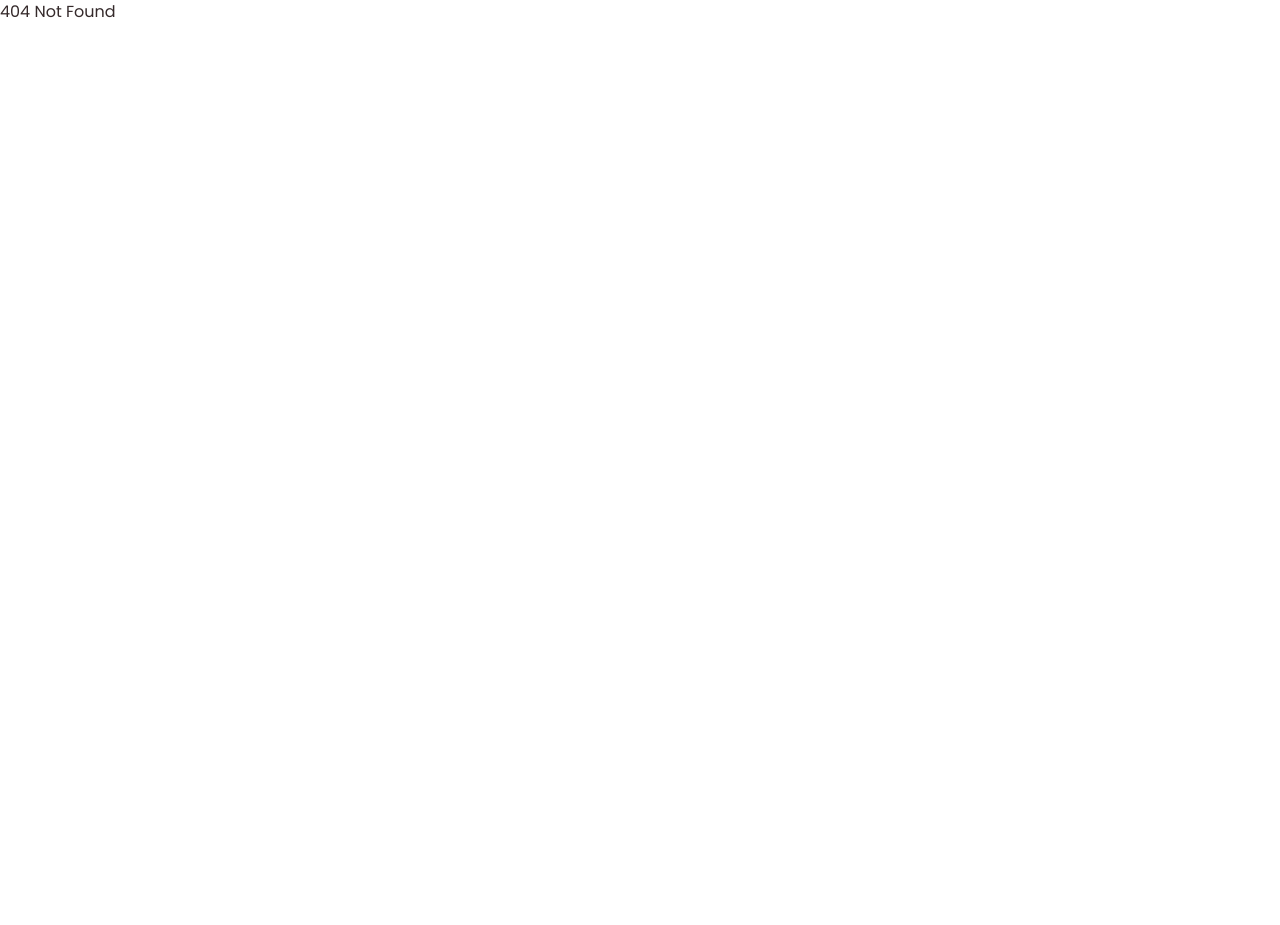
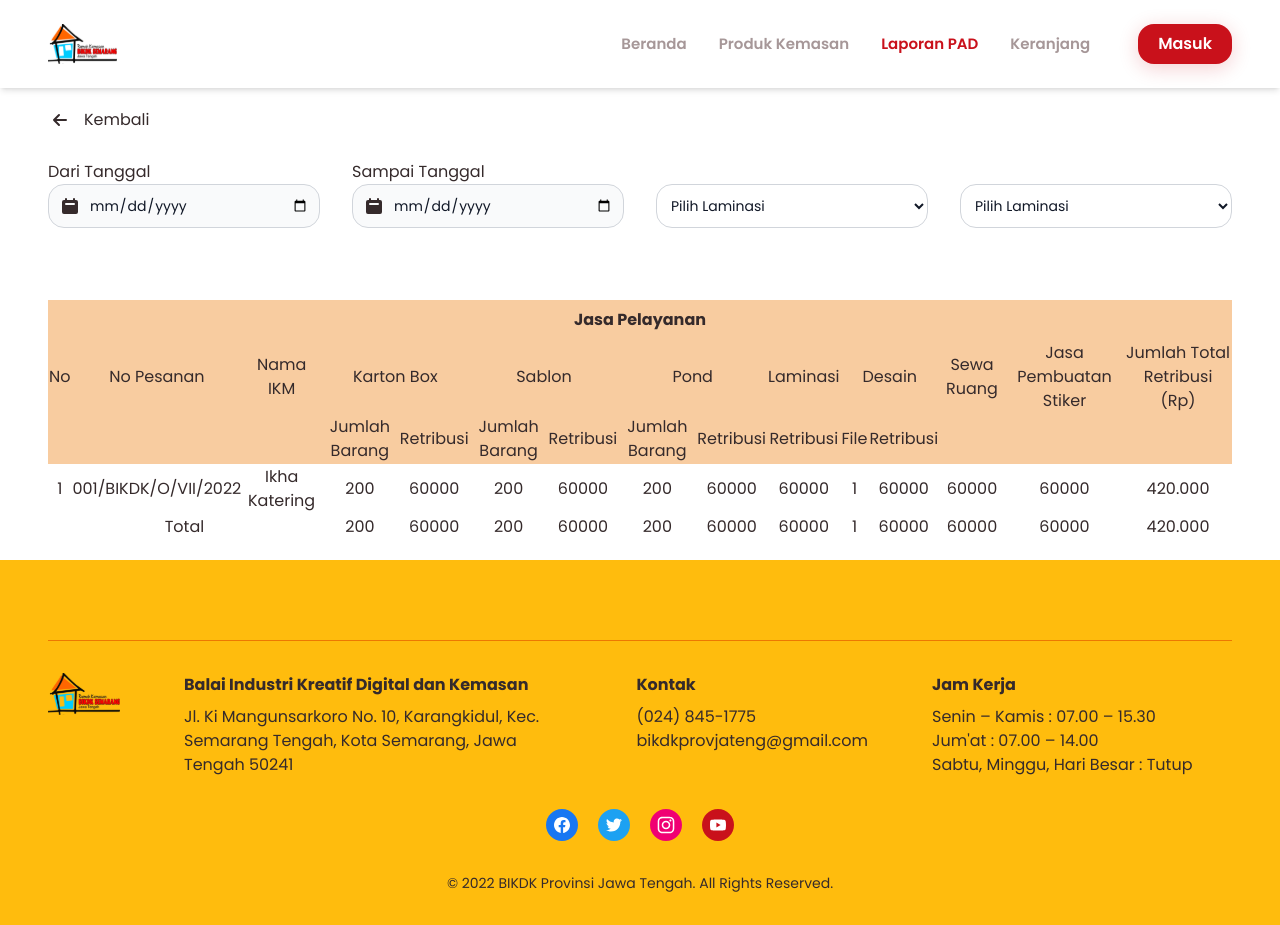
Before and after one commit to ivannoard/simpelmen-fe, a React (Create React App) app: page /laporan in a window 1280 px wide. Before the commit this address had no page. Before the commit the page ends 800 px from the top, so only its background shows below. Built offline with nearby package versions, Linux system fonts and the light colour scheme.

Commit message:
page pad done & need review

```diff
--- a/src/App.js
+++ b/src/App.js
@@ -9,6 +9,7 @@ import WithFrame from "./components/global/WithFrame";
 import ForgotPassword from "./pages/Auth/ForgotPassword";
 import NewPassword from "./pages/Auth/NewPassword";
 import { useEffect } from "react";
+import PAD from "./pages/PAD";
 
 const ProtectingRoute = (props) => {
   const navigate = useNavigate();
@@ -74,6 +75,7 @@ function App() {
         <Route element={<WithFrame />}>
           <Route path="/" element={<Home />} />
           <Route path="/detail-produk/:productId" element={<DetailProduct />} />
+          <Route path="/laporan" element={<PAD />} />
           <Route
             path="/dashboard"
             element={
--- /dev/null
+++ b/src/pages/PAD/index.jsx
@@ -0,0 +1,179 @@
+import React from "react";
+import { HiOutlineArrowSmLeft } from "react-icons/hi";
+import { Link } from "react-router-dom";
+
+const PAD = () => {
+  return (
+    <>
+      <main>
+        <section className="containers">
+          <div className="mb-5">
+            <Link to="/" className="flex items-center mb-3">
+              <HiOutlineArrowSmLeft className="text-2xl mr-3" />
+              <span className="leading-10">Kembali</span>
+            </Link>
+          </div>
+          <div className="grid grid-cols-1 md:grid-cols-4 gap-x-8">
+            <div>
+              <p>Dari Tanggal</p>
+              <div className="relative">
+                <div className="flex absolute inset-y-0 left-0 items-center pl-3 pointer-events-none">
+                  <svg
+                    aria-hidden="true"
+                    className="w-5 h-5 text-gray-500 dark:text-gray-400"
+                    fill="currentColor"
+                    viewBox="0 0 20 20"
+                    xmlns="http://www.w3.org/2000/svg"
+                  >
+                    <path
+                      fillRule="evenodd"
+                      d="M6 2a1 1 0 00-1 1v1H4a2 2 0 00-2 2v10a2 2 0 002 2h12a2 2 0 002-2V6a2 2 0 00-2-2h-1V3a1 1 0 10-2 0v1H7V3a1 1 0 00-1-1zm0 5a1 1 0 000 2h8a1 1 0 100-2H6z"
+                      clipRule="evenodd"
+                    ></path>
+                  </svg>
+                </div>
+                <input
+                  name="start"
+                  type="date"
+                  className="bg-gray-50 border border-gray-300 text-gray-900 sm:text-sm rounded-2xl focus:ring-blue-500 focus:border-blue-500 block w-full pl-10 p-2.5  dark:bg-gray-700 dark:border-gray-600 dark:placeholder-gray-400 dark:text-white dark:focus:ring-blue-500 dark:focus:border-blue-500"
+                  placeholder="Select date start"
+                />
+              </div>
+            </div>
+            <div>
+              <p>Sampai Tanggal</p>
+              <div className="relative">
+                <div className="flex absolute inset-y-0 left-0 items-center pl-3 pointer-events-none">
+                  <svg
+                    aria-hidden="true"
+                    className="w-5 h-5 text-gray-500 dark:text-gray-400"
+                    fill="currentColor"
+                    viewBox="0 0 20 20"
+                    xmlns="http://www.w3.org/2000/svg"
+                  >
+                    <path
+                      fillRule="evenodd"
+                      d="M6 2a1 1 0 00-1 1v1H4a2 2 0 00-2 2v10a2 2 0 002 2h12a2 2 0 002-2V6a2 2 0 00-2-2h-1V3a1 1 0 10-2 0v1H7V3a1 1 0 00-1-1zm0 5a1 1 0 000 2h8a1 1 0 100-2H6z"
+                      clipRule="evenodd"
+                    ></path>
+                  </svg>
+                </div>
+                <input
+                  name="end"
+                  type="date"
+                  className="bg-gray-50 border border-gray-300 text-gray-900 sm:text-sm rounded-2xl focus:ring-blue-500 focus:border-blue-500 block w-full pl-10 p-2.5  dark:bg-gray-700 dark:border-gray-600 dark:placeholder-gray-400 dark:text-white dark:focus:ring-blue-500 dark:focus:border-blue-500"
+                  placeholder="Select date end"
+                />
+              </div>
+            </div>
+            <div className="mt-6">
+              <select
+                id="laminasi"
+                name="laminasi"
+                // onChange={(e) => handleChange(e)}
+                className="bg-white border border-gray-300 text-gray-900 text-sm rounded-2xl focus:ring-orange-900 focus:border-orange-900 block w-full p-[10px] outline-none"
+              >
+                <option>Pilih Laminasi</option>
+                <option value="1">Jasa Laminasi</option>
+                <option value="2">Tanpa Laminasi</option>
+              </select>
+            </div>
+            <div className="mt-6">
+              <select
+                id="laminasi"
+                name="laminasi"
+                // onChange={(e) => handleChange(e)}
+                className="bg-white border border-gray-300 text-gray-900 text-sm rounded-2xl focus:ring-orange-900 focus:border-orange-900 block w-full p-[10px] outline-none"
+              >
+                <option>Pilih Laminasi</option>
+                <option value="1">Jasa Laminasi</option>
+                <option value="2">Tanpa Laminasi</option>
+              </select>
+            </div>
+          </div>
+        </section>
+        <section className="containers !-mt-12 !py-5 mx-auto overflow-x-auto">
+          <table
+            border="1"
+            className="table-auto w-full text-center rounded-lg"
+          >
+            <thead>
+              <tr>
+                <th
+                  colspan="21"
+                  className="col-span-5 mx-auto bg-orange-400 py-2"
+                >
+                  Jasa Pelayanan
+                </th>
+              </tr>
+            </thead>
+            <tbody>
+              <tr className="bg-orange-400">
+                <td>No</td>
+                <td>No Pesanan</td>
+                <td>Nama IKM</td>
+                <td colspan="2">Karton Box</td>
+                <td colspan="2">Sablon</td>
+                <td colspan="2">Pond</td>
+                <td>Laminasi</td>
+                <td colspan="2">Desain</td>
+                <td>Sewa Ruang</td>
+                <td>Jasa Pembuatan Stiker</td>
+                <td>Jumlah Total Retribusi (Rp)</td>
+              </tr>
+              <tr className="bg-orange-400">
+                <td colspan="3"></td>
+                <td>Jumlah Barang</td>
+                <td>Retribusi </td>
+                <td>Jumlah Barang</td>
+                <td>Retribusi </td>
+                <td>Jumlah Barang</td>
+                <td>Retribusi </td>
+                <td>Retribusi</td>
+                <td>File</td>
+                <td>Retribusi</td>
+                <td colspan="3"></td>
+              </tr>
+              <tr>
+                <td>1</td>
+                <td>001/BIKDK/O/VII/2022</td>
+                <td>Ikha Katering</td>
+                <td>200</td>
+                <td>60000</td>
+                <td>200</td>
+                <td>60000</td>
+                <td>200</td>
+                <td>60000</td>
+                <td>60000</td>
+                <td>1</td>
+                <td>60000</td>
+                <td>60000</td>
+                <td>60000</td>
+                <td>420.000</td>
+              </tr>
+              <tr>
+                <td colspan="3">Total</td>
+                {/* <td>001/BIKDK/O/VII/2022</td>
+                <td>Ikha Katering</td> */}
+                <td>200</td>
+                <td>60000</td>
+                <td>200</td>
+                <td>60000</td>
+                <td>200</td>
+                <td>60000</td>
+                <td>60000</td>
+                <td>1</td>
+                <td>60000</td>
+                <td>60000</td>
+                <td>60000</td>
+                <td>420.000</td>
+              </tr>
+            </tbody>
+          </table>
+        </section>
+      </main>
+    </>
+  );
+};
+
+export default PAD;
```
Also changed, not shown: 1 other file (tests, documents, lock files or other folders).
